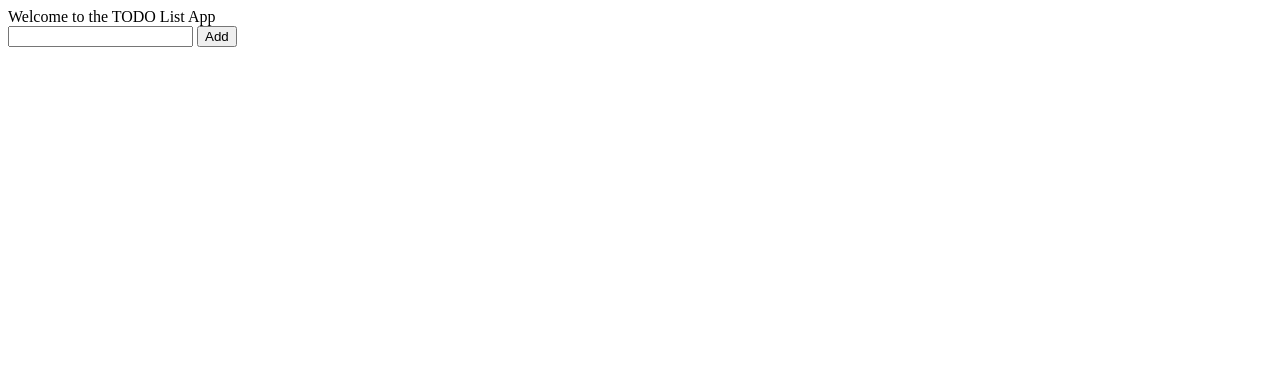
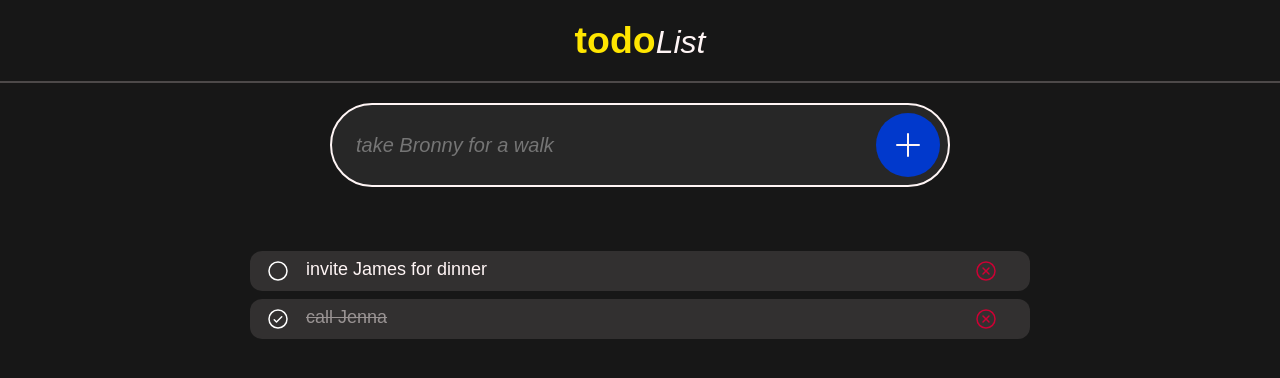
Before and after one commit to jasprit003/todo-app, a plain HTML site: page index.html in a window 1280 px wide. Drawn offline with Linux system fonts and the light colour scheme; a web font is replaced by a local one.

Commit message:
complete code refactor

```diff
--- a/index.html
+++ b/index.html
@@ -4,21 +4,32 @@
 <head>
   <meta charset="UTF-8">
   <meta name="viewport" content="width=device-width, initial-scale=1.0">
-  <link rel="stylesheet" href="style.css">
-  <title>Document</title>
+  <link rel="stylesheet" href="styles.css">
+  <title>todo List</title>
 </head>
 
 <body>
+  <header>
+    <div class="logo">
+      <h3>todo</h3>
+      <span>List</span>
+    </div>
+  </header>
+
   <main>
     <div class="container">
-      <header>Welcome to the TODO List App</header>
-    </div>
+      <div class="todo-input-container">
+        <input type="text" class="todo-input" placeholder="take Bronny for a walk" id="input-todo">
+        <button class="todo-add-button" id="add-todo">
+          <svg xmlns="http://www.w3.org/2000/svg" width="32" height="32" fill="#000000" viewBox="0 0 256 256">
+            <path
+              d="M224,128a8,8,0,0,1-8,8H136v80a8,8,0,0,1-16,0V136H40a8,8,0,0,1,0-16h80V40a8,8,0,0,1,16,0v80h80A8,8,0,0,1,224,128Z">
+            </path>
+          </svg>
+        </button>
+      </div>
 
-    <div>
-      <input type="text" id="input-todo">
-      <button id="add-todo">Add</button>
-
-      <ul id="tasks-list"></ul>
+      <ul class="todos" id="todos"></ul>
     </div>
   </main>
 
--- a/script.js
+++ b/script.js
@@ -1,59 +1,119 @@
+const icons = {
+  default: `<svg xmlns="http://www.w3.org/2000/svg" width="32" height="32" fill="#000000"
+              viewBox="0 0 256 256">
+              <path
+                d="M128,24A104,104,0,1,0,232,128,104.11,104.11,0,0,0,128,24Zm0,192a88,88,0,1,1,88-88A88.1,88.1,0,0,1,128,216Z">
+              </path>
+            </svg>`,
+  clear: `
+  <svg xmlns="http://www.w3.org/2000/svg" width="32" height="32" fill="#000000" viewBox="0 0 256 256">
+              <path
+                d="M173.66,98.34a8,8,0,0,1,0,11.32l-56,56a8,8,0,0,1-11.32,0l-24-24a8,8,0,0,1,11.32-11.32L112,148.69l50.34-50.35A8,8,0,0,1,173.66,98.34ZM232,128A104,104,0,1,1,128,24,104.11,104.11,0,0,1,232,128Zm-16,0a88,88,0,1,0-88,88A88.1,88.1,0,0,0,216,128Z">
+              </path>
+            </svg>`,
+  delete: `<svg xmlns="http://www.w3.org/2000/svg" width="32" height="32" fill="#000000" viewBox="0 0 256 256"><path d="M165.66,101.66,139.31,128l26.35,26.34a8,8,0,0,1-11.32,11.32L128,139.31l-26.34,26.35a8,8,0,0,1-11.32-11.32L116.69,128,90.34,101.66a8,8,0,0,1,11.32-11.32L128,116.69l26.34-26.35a8,8,0,0,1,11.32,11.32ZM232,128A104,104,0,1,1,128,24,104.11,104.11,0,0,1,232,128Zm-16,0a88,88,0,1,0-88,88A88.1,88.1,0,0,0,216,128Z"></path></svg> `,
+};
+
+let todosList = [
+  { id: 33, task: "invite James for dinner", isComplete: false },
+
+  { id: 44, task: "call Jenna", isComplete: true },
+];
+
 document.addEventListener("DOMContentLoaded", () => {
-  let todos = [];
-
   const inputTodo = document.getElementById("input-todo");
-  const addTodoBtn = document.getElementById("add-todo");
-  const todosList = document.getElementById("tasks-list");
+  const addTodo = document.getElementById("add-todo");
+  const todos = document.getElementById("todos");
 
   function render() {
-    todosList.innerHTML = "";
+    // Reset the todos tree before updating
+    todos.innerHTML = "";
 
-    todos.forEach((todo) => {
-      const liElement = document.createElement("li");
+    // Loop thorugh each todo
+    todosList.forEach((todo) => {
+      // Create a list element
+      const li = document.createElement("li");
+      li.classList.add("todo");
 
-      const spanElement = document.createElement("span");
-      spanElement.textContent = todo.task;
+      // Create a button to mark done
+      const clearBtn = document.createElement("button");
+      clearBtn.classList.add("icon");
+      clearBtn.innerHTML = todo.isComplete ? icons.clear : icons.default;
+      clearBtn.addEventListener("click", () => clearTodoFunc(todo));
 
-      const deteleBtnElement = document.createElement("button");
-      deteleBtnElement.addEventListener("click", () => deleteTodo(todo.id));
-      deteleBtnElement.innerText = "Delete";
+      // Create a span element
+      const span = document.createElement("span");
+      span.innerText = todo.task;
+      if (todo.isComplete) {
+        span.classList.add("clear");
+      }
 
-      liElement.appendChild(spanElement);
-      liElement.appendChild(deteleBtnElement);
-      todosList.appendChild(liElement);
+      // Create a delete button
+      const deleteBtn = document.createElement("button");
+      deleteBtn.classList.add("delete");
+      deleteBtn.innerHTML = icons.delete;
+      deleteBtn.addEventListener("click", () => deleteTodoFunc(todo.id));
+
+      // Append the elements to the list element
+      li.appendChild(clearBtn);
+      li.appendChild(span);
+      li.appendChild(deleteBtn);
+
+      // Append li to parent ul
+      todos.appendChild(li);
     });
   }
 
-  function getRandomId() {
-    return Math.floor(Math.random() * 1000);
+  render();
+
+  // Add todo function
+  function addTodoFunc() {
+    // Get task from the input
+    const task = inputTodo.value;
+
+    // IF empty input, return
+    if (!task.trim()) {
+      return;
+    }
+
+    // Generate a random ID
+    const id = Math.floor(Math.random() * 100000000);
+    console.log(id);
+
+    // Create a todo object and push it to the main list
+    const todo = {
+      id,
+      task,
+      isComplete: false,
+    };
+    todosList.push(todo);
+
+    render();
+    inputTodo.value = "";
   }
 
-  function addTodoFunc() {
-    const text = inputTodo.value;
-    const randomId = getRandomId();
+  addTodo.addEventListener("click", addTodoFunc);
 
-    todos.push({ id: randomId, task: text });
+  function deleteTodoFunc(id) {
+    // Filter the array
+    let todo = todosList.filter((todo) => todo.id !== id);
 
-    inputTodo.value = "";
+    todosList = todo;
     render();
   }
 
-  function deleteTodo(todoId) {
-    let newTodo = [];
-    todos.forEach((todo) => {
-      if (todo.id != todoId) {
-        newTodo.push(todo);
-      }
-    });
-    todos = newTodo;
+  function clearTodoFunc(todo) {
+    console.log(todo);
+
+    todo.isComplete = !todo.isComplete;
     render();
   }
 
-  addTodoBtn.addEventListener("click", addTodoFunc);
-
-  inputTodo.addEventListener("keyup", (e) => {
-    if (e.key === "Enter") addTodoBtn.click();
+  // Add enter key event
+  inputTodo.addEventListener("keypress", (e) => {
+    // Check for input and key
+    if (inputTodo.value && e.key === "Enter") {
+      addTodoFunc();
+    }
   });
-
-  render();
 });
--- /dev/null
+++ b/styles.css
@@ -0,0 +1,186 @@
+@import url("https://fonts.googleapis.com/css2?family=Reddit+Sans:ital,wght@0,200..900;1,200..900&display=swap");
+
+@layer reset {
+  * {
+    padding: 0;
+    margin: 0;
+  }
+
+  button {
+    all: unset;
+    cursor: pointer;
+  }
+
+  h1,
+  h2,
+  h3,
+  h4,
+  button,
+  input,
+  label {
+    line-height: 1.1;
+  }
+}
+
+:root {
+  --background: #171717;
+  --foreground: #fff5f5;
+
+  --primary: #0139cc;
+  --secondary: #ffe600;
+
+  --accent-100: #272727;
+  --accent-200: #323030;
+
+  --border-100: #4d4949;
+
+  --red: #cc0134;
+
+  --fs-heading: 2rem;
+}
+
+body {
+  background: var(--background);
+  color: var(--foreground);
+  font-family: "Reddit Sans", sans-serif;
+}
+
+header {
+  display: flex;
+  justify-content: center;
+  border-bottom: 2px solid var(--border-100);
+  padding-block: 20px;
+
+  @media (width <= 780px) {
+    padding: 8px;
+  }
+}
+
+.container {
+  margin: 20px;
+  display: flex;
+  flex-direction: column;
+  align-items: center;
+  gap: 4rem;
+}
+
+.logo {
+  display: flex;
+  align-items: baseline;
+  font-size: var(--fs-heading);
+  color: var(--secondary);
+  font-weight: 500;
+}
+
+.logo > span {
+  color: var(--foreground);
+  font-style: italic;
+  font-weight: 400;
+}
+
+.container {
+  display: flex;
+  justify-content: center;
+}
+
+.todo-input-container {
+  width: 600px;
+  display: flex;
+  justify-content: space-between;
+  align-items: center;
+  background-color: var(--accent-100);
+  padding: 8px;
+  border: none;
+  border: 2px solid #fff5f5;
+  border-radius: 1000px;
+
+  @media (width <= 780px) {
+    width: 80%;
+  }
+}
+
+.todo-input {
+  font-size: 20px;
+  border: none;
+  padding-left: 16px;
+  color: var(--foreground);
+  background-color: transparent;
+
+  &::placeholder {
+    font-weight: 200;
+    font-style: italic;
+  }
+
+  &:focus {
+    outline: none;
+  }
+
+  @media (width <= 780px) {
+    font-size: 1rem;
+    padding: 8px;
+  }
+}
+
+.todo-add-button {
+  border-radius: 1000px;
+  background-color: var(--primary);
+  padding: 1rem;
+
+  & > svg {
+    display: block;
+    fill: var(--foreground);
+  }
+
+  @media (width <= 780px) {
+    font-size: 1rem;
+    padding: 8px;
+  }
+}
+
+.todos {
+  list-style: none;
+  display: flex;
+  flex-direction: column;
+  gap: 8px;
+  width: 780px;
+
+  @media (width <= 780px) {
+    width: 80%;
+  }
+}
+
+.todo {
+  font-size: 18px;
+  background-color: var(--accent-200);
+  border: none;
+  border-radius: 12px;
+  padding-inline: 16px;
+  padding-block: 8px;
+  display: grid;
+  grid-template-columns: 40px 1fr 40px;
+}
+
+.clear {
+  text-decoration: line-through;
+  opacity: 0.5;
+}
+
+.icon {
+  & > svg {
+    display: block;
+    line-height: 0;
+    height: 24px;
+    width: 24px;
+    fill: white;
+  }
+}
+
+.delete {
+  & > svg {
+    display: block;
+    line-height: 0;
+    height: 24px;
+    width: 24px;
+    fill: var(--red);
+  }
+}
```
Also changed, not shown: style.css (deleted).
